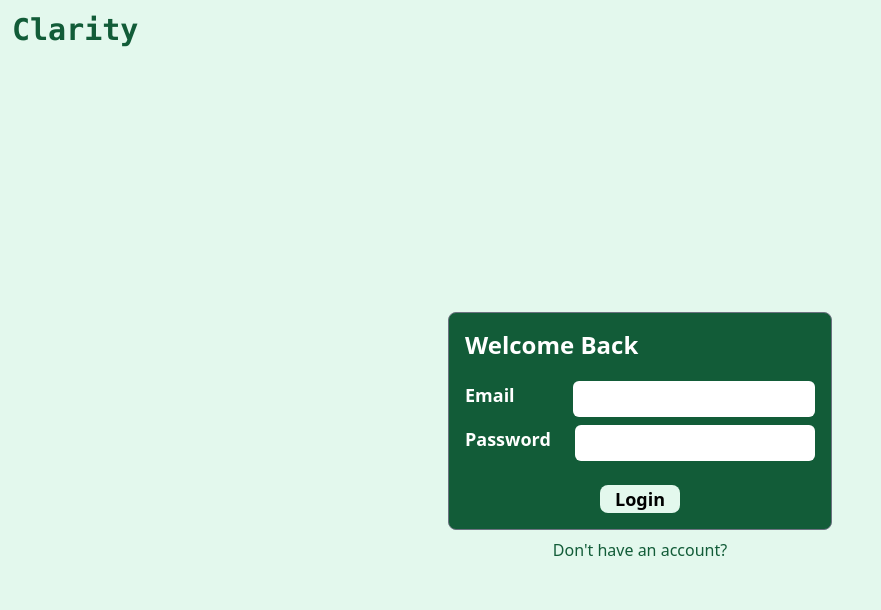
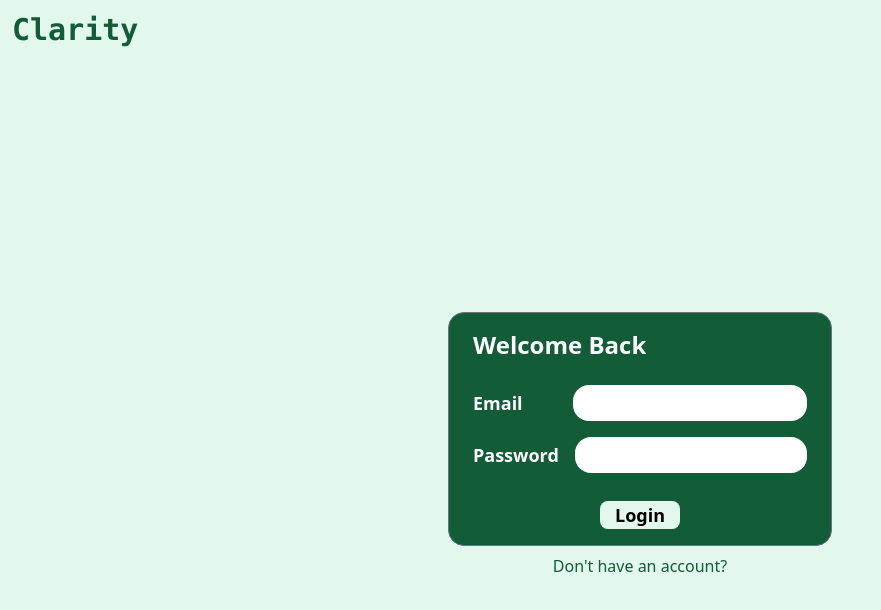
Before and after one commit to sanskarbhusal/clarity, a React (Vite) app in the folder frontend/: page /login in a window 1280 px wide. Shown: the top 610 px of the page, without its empty margins (0-881 px from the left). Built offline with nearby package versions, Linux system fonts and the light colour scheme.

Commit message:
feat/frontend: polish login and signup page

```diff
--- a/frontend/src/components/Table.tsx
+++ b/frontend/src/components/Table.tsx
@@ -1,7 +1,7 @@
 import { useState, useEffect } from "react"
 import { format } from "date-fns"
 import config from "../config/config"
-import "../table.css"
+import "../styles/table.css"
 
 export default function Table() {
     const [data, setData] = useState([])
@@ -42,7 +42,7 @@ export default function Table() {
             )
         })
         return (
-            <table className="bg-gray-200 sm:w-[70%] transition-all">
+            <table className="bg-[#E3F8ED] sm:w-[70%]">
                 <thead>
                     <tr className="bg-[#125C38] text-white text-center">
                         <td>Amount</td>
--- a/frontend/src/main.tsx
+++ b/frontend/src/main.tsx
@@ -6,7 +6,8 @@ import LoginPage from "./route-components/LoginPage"
 import SignupPage from "./route-components/SignupPage"
 import SignupSuccessPage from "./route-components/SignupSuccessPage"
 import HomePage from "./route-components/HomePage"
-import "./index.css"
+import "./styles/index.css"
+import "./styles/input.css"
 
 const router = createBrowserRouter([
   {
--- a/frontend/src/route-components/LoginPage.tsx
+++ b/frontend/src/route-components/LoginPage.tsx
@@ -1,6 +1,8 @@
 import { useState } from "react"
 import { useNavigate, Link } from "react-router"
 import config from "../config/config"
+import "../styles/input.css"
+
 
 async function handleLogin(email: string, password: string, setErrorMsg: any, navigate: any) {
     try {
@@ -39,14 +41,14 @@ export default function LoginPage() {
                 Clarity
             </h1>
             <span className="relative h-3 top-[28.5%] text-red-500 text-xl self-center font-normal">{errorMsg}</span>
-            <form className="relative top-[30%] w-[90%] sm:max-w-96 self-center flex flex-col gap-2 p-4 bg-[#125C38] text-white text-lg font-semibold border-[1px] border-solid border-gray-500 rounded-lg">
+            <form className="relative top-[30%] rounded-2xl w-[90%] sm:max-w-96 self-center flex flex-col gap-3 p-4 pl-6 pr-6 bg-[#125C38] text-white text-lg font-semibold border-[1px] border-solid border-gray-500">
                 <h2 className="text-2xl font-bold text-white mb-3">
                     Welcome Back
                 </h2>
-                <div className="flex justify-between gap-[3.65rem]">
-                    <label htmlFor="email">Email</label>
+                <div className="flex justify-between gap-[3.15rem] text-md mb-1">
+                    <label htmlFor="email" className="self-center">Email</label>
                     <input
-                        className="rounded-md w-full text-black p-1"
+                        className="rounded-2xl w-full h-9 text-black text-sm font-normal p-1 "
                         type="email"
                         id="email"
                         value={email}
@@ -56,10 +58,10 @@ export default function LoginPage() {
                         }}
                     />
                 </div>
-                <div className="flex justify-between gap-6">
-                    <label htmlFor="password">Password</label>
+                <div className="flex justify-between gap-4 text-md">
+                    <label htmlFor="password" className="self-center">Password</label>
                     <input
-                        className="rounded-md w-full text-black p-1"
+                        className="rounded-2xl w-full h-9 text-black text-sm font-normal p-1"
                         type="password"
                         id="password"
                         value={password}
--- a/frontend/src/route-components/SignupPage.tsx
+++ b/frontend/src/route-components/SignupPage.tsx
@@ -48,14 +48,14 @@ export default function SignupPage() {
                 Clarity
             </h1>
             <span className="relative h-3 top-[28.5%] text-red-500 text-xl self-center font-normal">{errorMsg}</span>
-            <form className="relative top-[30%] w-[90%] sm:max-w-96 self-center flex flex-col gap-2 p-4 bg-[#125C38] text-white text-lg font-semibold border-[1px] border-solid border-gray-500 rounded-lg">
+            <form className="relative top-[30%] w-[90%] rounded-2xl sm:max-w-96 self-center flex flex-col gap-2 p-4 pl-6 pr-6 bg-[#125C38] text-white text-lg font-semibold border-[1px] border-solid border-gray-500">
                 <h2 className="text-2xl font-bold text-white mb-3">
                     Signup into Clarity
                 </h2>
-                <div className="flex flex-col">
+                <div className="flex flex-col text-md font-medium mb-1">
                     <label htmlFor="email">Email</label>
                     <input
-                        className="rounded-md w-full text-black p-1"
+                        className="rounded-2xl w-full h-9 text-black text-sm font-normal p-1 "
                         type="email"
                         id="email"
                         value={email}
@@ -65,10 +65,10 @@ export default function SignupPage() {
                         }}
                     />
                 </div>
-                <div className="flex flex-col ">
+                <div className="flex flex-col text-md font-medium mb-1">
                     <label htmlFor="password">Password</label>
                     <input
-                        className="rounded-md w-full text-black p-1"
+                        className="rounded-2xl w-full h-9 text-black text-sm font-normal p-1 "
                         type="password"
                         id="password"
                         value={password}
@@ -78,10 +78,10 @@ export default function SignupPage() {
                         }}
                     />
                 </div>
-                <div className="flex flex-col">
+                <div className="flex flex-col text-md font-medium">
                     <label htmlFor="repeat_password">Repeat Password</label>
                     <input
-                        className="rounded-md w-full text-black p-1"
+                        className="rounded-2xl w-full h-9 text-black text-sm font-normal p-1 "
                         type="password"
                         id="repeat_password"
                         value={repeatPassword}
--- /dev/null
+++ b/frontend/src/styles/input.css
@@ -0,0 +1,3 @@
+input {
+    padding-inline: 0.8rem !important;
+}
--- a/frontend/src/table.css
+++ b/frontend/src/styles/table.css
@@ -1,5 +1,5 @@
 td {
-    border: 1px solid white;
+    border: 1px solid gray;
 }
 
 tr {
```
Also changed, not shown: frontend/src/styles/index.css (renamed from frontend/src/index.css).
